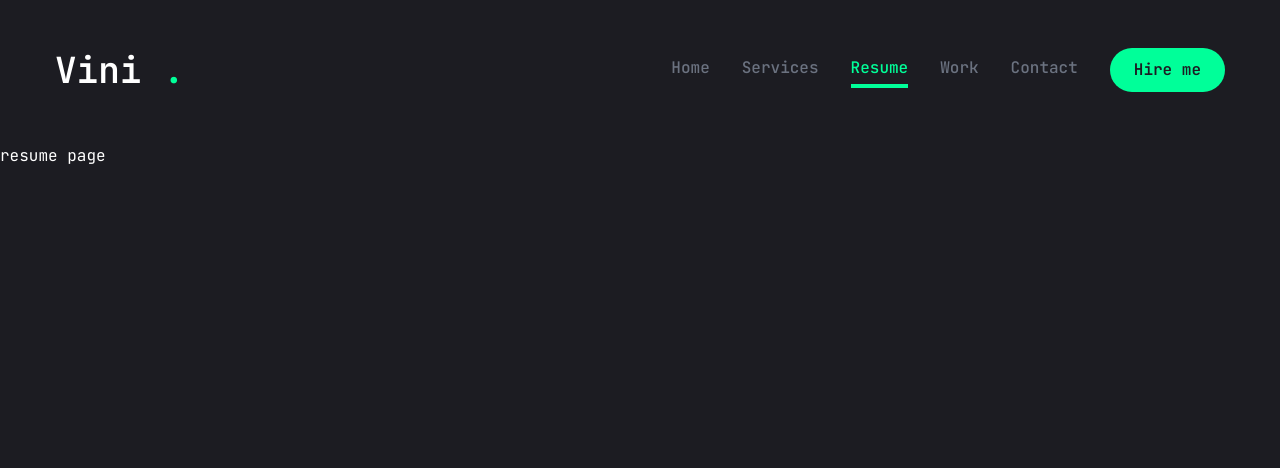
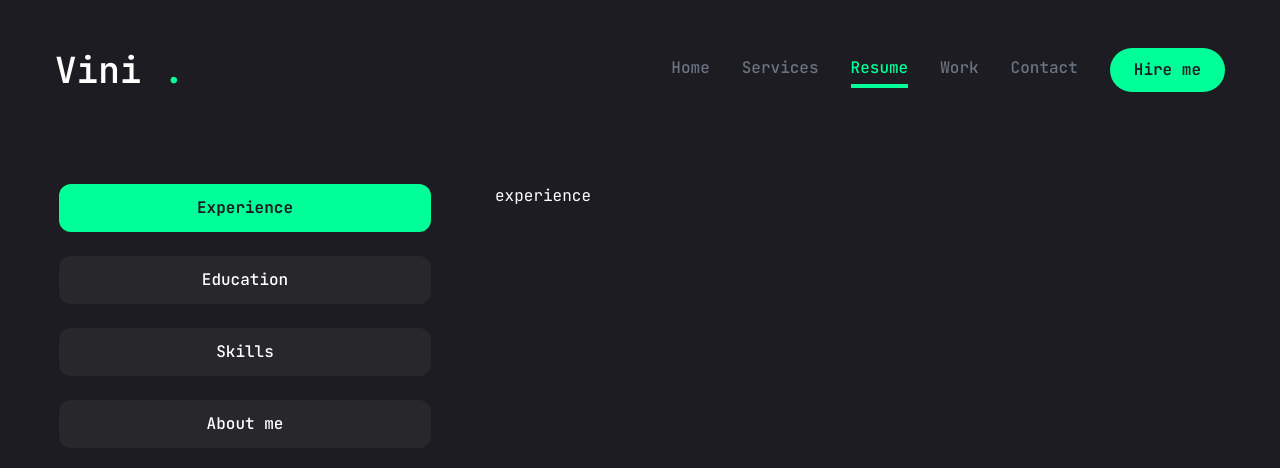
Before and after one commit to Penedov/portfolio_vini, a Next.js app: page /resume in a window 1280 px wide. Shown: the top 468 px of the page. Built offline with nearby package versions, Linux system fonts and the light colour scheme.

Commit message:
50% of page resume

```diff
--- a/app/resume/page.jsx
+++ b/app/resume/page.jsx
@@ -6,13 +6,23 @@
   FaJs,
   FaReact,
   FaFigma,
-    FaNodeJs
+  FaNodeJs,
 } from "react-icons/fa";
 import { SiTailwindcss, SiNextdotjs } from "react-icons/si";
+import {
+  Tooltip,
+  TooltipContent,
+  TooltipProvider,
+  TooltipTrigger,
+} from "@/components/ui/tooltip";
+import { ScrollArea } from "@/components/ui/scroll-area";
+import { motion } from "framer-motion";
+import { Tabs, TabsContent, TabsList, TabsTrigger } from "@/components/ui/tabs";
 
-const about ={
+const about = {
   title: "About me",
-    description: "I am a front-end developer with a passion for creating beautiful, responsive, and user-friendly websites. I have experience with HTML, CSS, JavaScript, React, and Next.js. I am always looking for new challenges and opportunities to learn and grow as a developer.",
+  description:
+    "I am a front-end developer with a passion for creating beautiful, responsive, and user-friendly websites. I have experience with HTML, CSS, JavaScript, React, and Next.js. I am always looking for new challenges and opportunities to learn and grow as a developer.",
   Info: [
     {
       fieldname: "Name",
@@ -46,11 +56,121 @@
       fieldname: "Language",
       fieldvalue: "Portuguese, English",
     },
-    ]
-}
+  ],
+};
 
+const experience = [
+  {
+    title: "Front-end Developer",
+    company: "Google",
+    date: "2020 - 2021",
+    description:
+      "Developed and maintained web applications using HTML, CSS, and JavaScript. Worked with a team of developers to create a new product that was used by millions of users.",
+  },
+  {
+    title: "Front-end Developer",
+    company: "Facebook",
+    date: "2021 - 2022",
+    description:
+      "Developed and maintained web applications using HTML, CSS, and JavaScript. Worked with a team of developers to create a new product that was used by millions of users.",
+  },
+  {
+    title: "Front-end Developer",
+    company: "Amazon",
+    date: "2022 - 2023",
+    description:
+      "Developed and maintained web applications using HTML, CSS, and JavaScript. Worked with a team of developers to create a new product that was used by millions of users.",
+  },
+];
+
+const education = [
+  {
+    title: "Bachelor of Science in Computer Science",
+    school: "University of California, Los Angeles",
+    date: "2019 - 2023",
+  },
+  {
+    title: "Master of Science in Computer Science",
+    school: "Stanford University",
+    date: "2023 - 2025",
+  },
+  {
+    title: "PhD in Computer Science",
+    school: "Harvard University",
+    date: "2025 - 2029",
+  },
+];
+
+const skills = [
+  {
+    name: "HTML",
+    icon: <FaHtml5 />,
+  },
+  {
+    name: "CSS",
+    icon: <FaCss3 />,
+  },
+  {
+    name: "JavaScript",
+    icon: <FaJs />,
+  },
+  {
+    name: "React",
+    icon: <FaReact />,
+  },
+  {
+    name: "Next.js",
+    icon: <SiNextdotjs />,
+  },
+  {
+    name: "Tailwind CSS",
+    icon: <SiTailwindcss />,
+  },
+  {
+    name: "Figma",
+    icon: <FaFigma />,
+  },
+  {
+    name: "Node.js",
+    icon: <FaNodeJs />,
+  },
+];
 const Resume = () => {
-    return <div>resume page</div>
+  return (
+    <motion.div
+      initial={{ opacity: 0 }}
+      animate={{
+        opacity: 1,
+        transition: {
+          duration: 0.4,
+          delay: 2.4,
+          ease: "easeIn",
+        },
+      }}
+      className="min-h-[80vh] flex items-center justify-center py-12 xl:py-0"
+    >
+      <div className="container mx-auto">
+        <Tabs
+          defaultValue="experience"
+          className="flex flex-col xl:flex-row gap-[60px]"
+        >
+          <TabsList className="flex flex-col w-full max-w-[380px] mx-auto xl:mx-0 gap-6">
+            <TabsTrigger value="experience">Experience</TabsTrigger>
+            <TabsTrigger value="education">Education</TabsTrigger>
+            <TabsTrigger value="skills">Skills</TabsTrigger>
+            <TabsTrigger value="about">About me</TabsTrigger>
+          </TabsList>
+
+          {/* content */}
+          <div className="min-h-[70vh] w-full">
+            <TabsContent value="experience" className="w-full">
+              experience
+            </TabsContent>
+          </div>
+        </Tabs>
+      </div>
+    </motion.div>
+  );
 };
 
 export default Resume;
--- a/components/ui/tabs.jsx
+++ b/components/ui/tabs.jsx
@@ -11,7 +11,7 @@
   <TabsPrimitive.List
     ref={ref}
     className={cn(
-      "inline-flex h-10 items-center justify-center rounded-md bg-slate-100 p-1 text-slate-500 dark:bg-slate-800 dark:text-slate-400",
+      "inline-flex h-auto rounded-md p-1 text-primary",
       className
     )}
     {...props} />
@@ -22,7 +22,7 @@
   <TabsPrimitive.Trigger
     ref={ref}
     className={cn(
-      "inline-flex items-center justify-center whitespace-nowrap rounded-sm px-3 py-1.5 text-sm font-medium ring-offset-white transition-all focus-visible:outline-none focus-visible:ring-2 focus-visible:ring-slate-950 focus-visible:ring-offset-2 disabled:pointer-events-none disabled:opacity-50 data-[state=active]:bg-white data-[state=active]:text-slate-950 data-[state=active]:shadow-sm dark:ring-offset-slate-950 dark:focus-visible:ring-slate-300 dark:data-[state=active]:bg-slate-950 dark:data-[state=active]:text-slate-50",
+      "inline-flex items-center w-full bg-[#27272c] justify-center whitespace-nowrap text-white rounded-xl p-3 text-base font-medium ring-offset-white transition-all disabled:pointer-events-none disabled:opacity-50 data-[state=active]:bg-accent data-[state=active]:text-primary data-[state=active]:font-bold data-[state=active]:shandoe-sm",
       className
     )}
     {...props} />
@@ -33,7 +33,7 @@
   <TabsPrimitive.Content
     ref={ref}
     className={cn(
-      "mt-2 ring-offset-white focus-visible:outline-none focus-visible:ring-2 focus-visible:ring-slate-950 focus-visible:ring-offset-2 dark:ring-offset-slate-950 dark:focus-visible:ring-slate-300",
+      "min-h-[480px] ring-offset-white focus-visible:outline-none focus-visible:ring-2 focus-visible:ring-slate-950 focus-visible:ring-offset-2 dark:ring-offset-slate-950 dark:focus-visible:ring-slate-300",
       className
     )}
     {...props} />
```
Lines whose indentation alone changed are shown as unchanged.
